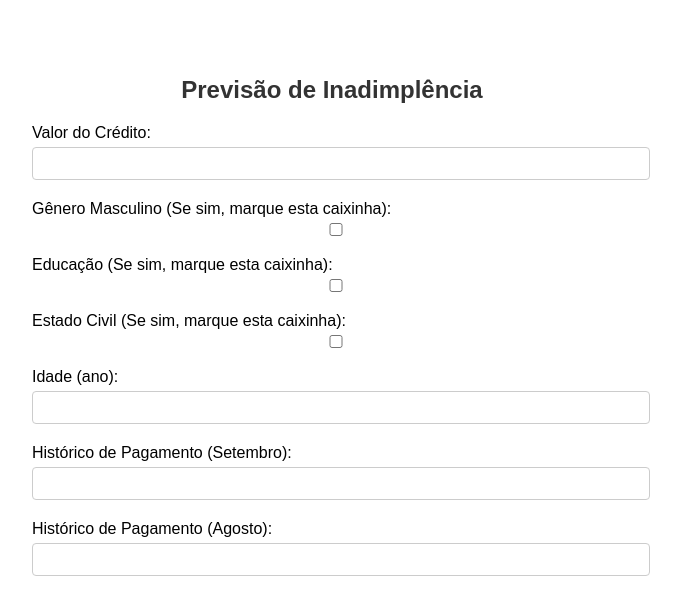
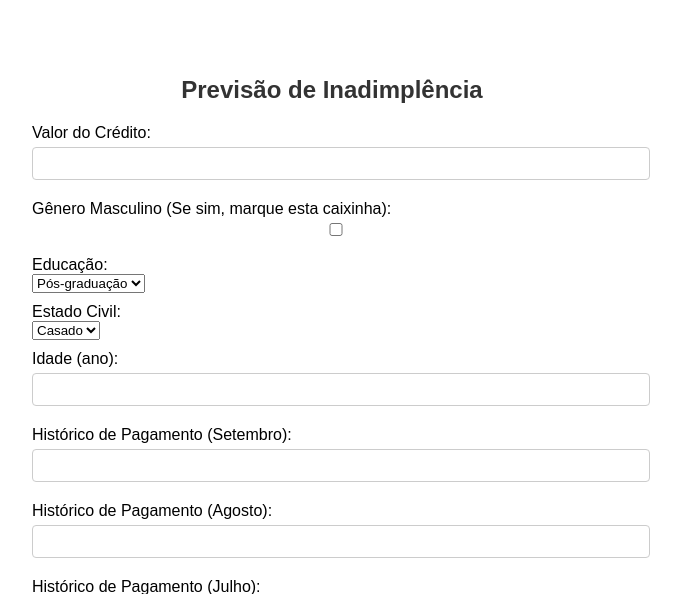
Before and after one commit to rafaellunaM/data_mining, a FastAPI app: page / in a window 1280 px wide. Shown: the top 594 px of the page, without its empty margins (308-989 px from the left). Run offline with FastAPI, Linux system fonts and the light colour scheme; parts of the project's set-up code (start-up, migrations or seed data) failed here and were passed over.

Commit message:
adjust options

```diff
--- a/main.py
+++ b/main.py
@@ -109,7 +109,7 @@ async def predict(request: PredictionRequest):
                             request.X9, request.X10, request.X11, request.X12, request.X13,
                             request.X14, request.X15, request.X16, request.X17, request.X18,
                             request.X19, request.X20, request.X21, request.X22, request.X23,
-                            request.X24, int(request.X2_2), int(request.X3_2), int(request.X4_2)
+                            request.X24, request.X2_2, request.X3_2, request.X4_2
                             ]])
 
     true_label = 1
--- a/static/js/script.js
+++ b/static/js/script.js
@@ -3,8 +3,8 @@ document.getElementById("prediction-form").addEventListener("submit", function(e
 
     const X1 = parseFloat(document.getElementById("X1").value);
     const X2_2 = document.getElementById("X2_2").checked ? 1 : 0;
-    const X3_2 = document.getElementById("X3_2").checked ? 1 : 0;
-    const X4_2 = document.getElementById("X4_2").checked ? 1 : 0;
+    const X3_2 = (  document.getElementById("X3_2").value);
+    const X4_2 = (  document.getElementById("X4_2").value);
     const X5 = parseFloat(document.getElementById("X5").value);
     const X6 = parseFloat(document.getElementById("X6").value);
     const X7 = parseFloat(document.getElementById("X7").value);
@@ -40,7 +40,6 @@ document.getElementById("prediction-form").addEventListener("submit", function(e
     .then(data => {
         const predictionText = data.prediction === 1 ? "Inadimplente" : "Adimplente";
         document.getElementById("prediction").innerText = "Classe: " + predictionText;
-        document.getElementById("class_name").innerText = "Nome da classe: " + data.class_name;
         document.getElementById("result").style.display = "block";
     })
     .catch(error => {
--- a/templates/index.html
+++ b/templates/index.html
@@ -16,11 +16,20 @@
             <label for="X2_2">Gênero Masculino (Se sim, marque esta caixinha):</label>
             <input type="checkbox" id="X2_2">
 
-            <label for="X3_2">Educação (Se sim, marque esta caixinha):</label>
-            <input type="checkbox" id="X3_2">
+            <label for="X3_2">Educação:</label>
+            <select id="X3_2" required>
+                <option value="1">Pós-graduação</option>
+                <option value="2">Universidade</option>
+                <option value="3">Ensino Médio</option>
+                <option value="4">Outros</option>
+            </select>
 
-            <label for="X4_2">Estado Civil (Se sim, marque esta caixinha):</label>
-            <input type="checkbox" id="X4_2">
+            <label for="X4_2">Estado Civil:</label>
+            <select id="X4_2" required>
+                <option value="1">Casado</option>
+                <option value="2">Solteiro</option>
+                <option value="3">Outros</option>
+            </select>
 
             <label for="X5">Idade (ano):</label>
             <input type="number" id="X5" required>
@@ -88,7 +97,6 @@
         <div id="result" style="display: none;">
             <h3>Resultado:</h3>
             <p id="prediction">Condição do usuário: </p>
-            <p id="class_name">Nome da classe: </p>
         </div>
     </div>
 
```
